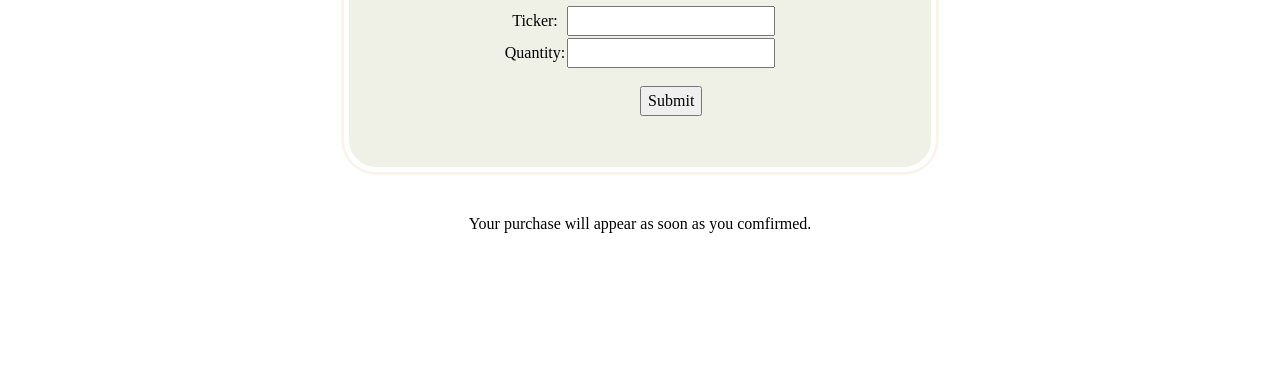
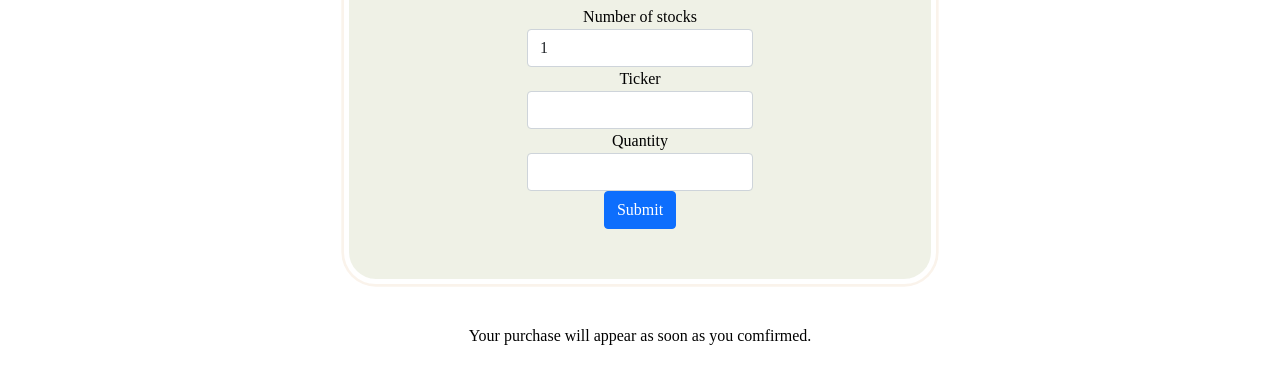
Before and after one commit to pbanbu1/TradeFolio_TCC, a website: page public/purchase.html in a window 1280 px wide. Shown: the part 219-602 px from the top of the page. Drawn offline with nearby package versions, Linux system fonts and the light colour scheme.

Commit message:
Styled form

```diff
--- a/public/purchase.html
+++ b/public/purchase.html
@@ -44,7 +44,26 @@
         <div class="form">
             <form name="stock" onsubmit="validateStock(); return false">
                 <h1>Input Stock</h1>
-                <table style="border: 0;">
+                <div class="form-group">
+                    <label for="exampleFormControlSelect1">Number of stocks</label>
+                    <select class="form-control" id="exampleFormControlSelect1">
+                        <option>1</option>
+                        <option>2</option>
+                        <option>3</option>
+                        <option>4</option>
+                        <option>5</option>
+                    </select>
+                </div>
+                <div class="form-group">
+                    <label for="ticker">Ticker</label>
+                    <input type="text" class="form-control" name="ticker" id="ticker"></input><span id="tickerError"></span></td>
+                </div>
+                <div class="form-group" style="padding-button: 10px">
+                    <label for="quantity">Quantity</label>
+                    <input type="text" class="form-control" name="qty" id="qty"></input><span id="qtyError"></span></td>
+                </div>
+                <button type="submit" class="btn btn-primary">Submit</button>
+                <!-- <table style="border: 0;">
                     <tr>
                         <td style="border: 0;  text-transform: capitalize;">ticker:</td>
                         <td style="border: 0; text-transform: uppercase;"><input type="text" name="ticker" id="ticker"></input><span id="tickerError"></span></td>
@@ -58,7 +77,7 @@
                         <td style="border: 0;"></td>
                         <td style="border: 0;"><input type="submit" name="submit" value="Submit"></td>
                     </tr>
-                </table>
+                </table> -->
             </form>
         </div>
         <div id="purchase_data">Your purchase will appear as soon as you comfirmed.</div>
```
